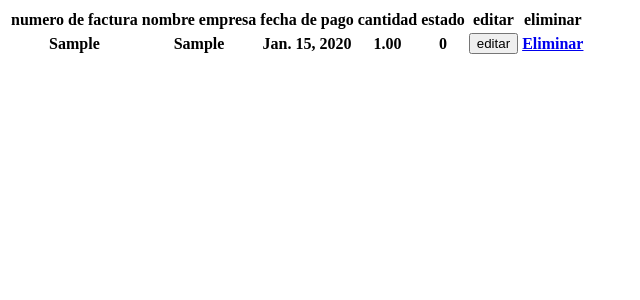
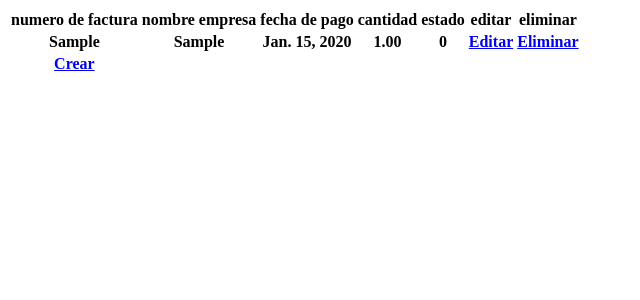
Before and after one commit to gaalocastillo/practicaMVC_DAW, a Django app: template practica_mvc/templates/practica_mvc/listar_facturas.html in a window 1280 px wide. Shown: the top 300 px of the page, without its empty margins (0-640 px from the left). Run offline with Django 3.2, Linux system fonts and the light colour scheme; the template is opened without the code that fills it: values that come from a table or form of the project are taken from there, others are empty; tables that the repository leaves empty hold one stand-in row (values such as "Sample post"); lists and menus that the app fills with data are empty; parts of the project's set-up code (start-up, migrations or seed data) failed here and were passed over.

Commit message:
Link a formulario de creación. Modificación link a editar

```diff
--- a/practica_mvc/templates/practica_mvc/listar_facturas.html
+++ b/practica_mvc/templates/practica_mvc/listar_facturas.html
@@ -22,14 +22,17 @@
 		    <th>{{ factura.fecha_pago }}</th>
 		    <th>{{ factura.cantidad }}</th>
 		    <th>{{ factura.estado }}</th>
-		    <th><input type="submit" value="editar"></th>
+		    <th><a value="editar" href="facturas/editar/{{ factura.numero_factura}}">Editar</a></th>
 		    <th><a value="eliminar" href="facturas/delete/{{ factura.numero_factura}}">Eliminar</a></th>
 	  	</tr>
+	  	<th><a value="crear" href="formulario.html">Crear</a></th>
 
     {% endfor %}
     </table>
 	{% else %}
 	    <p>No hay facturas que listar!</p>
+	    <th><a value="crear" href="formulario.html">Crear</a></th>
+
 	{% endif %}
 </body>
 </html>
```
